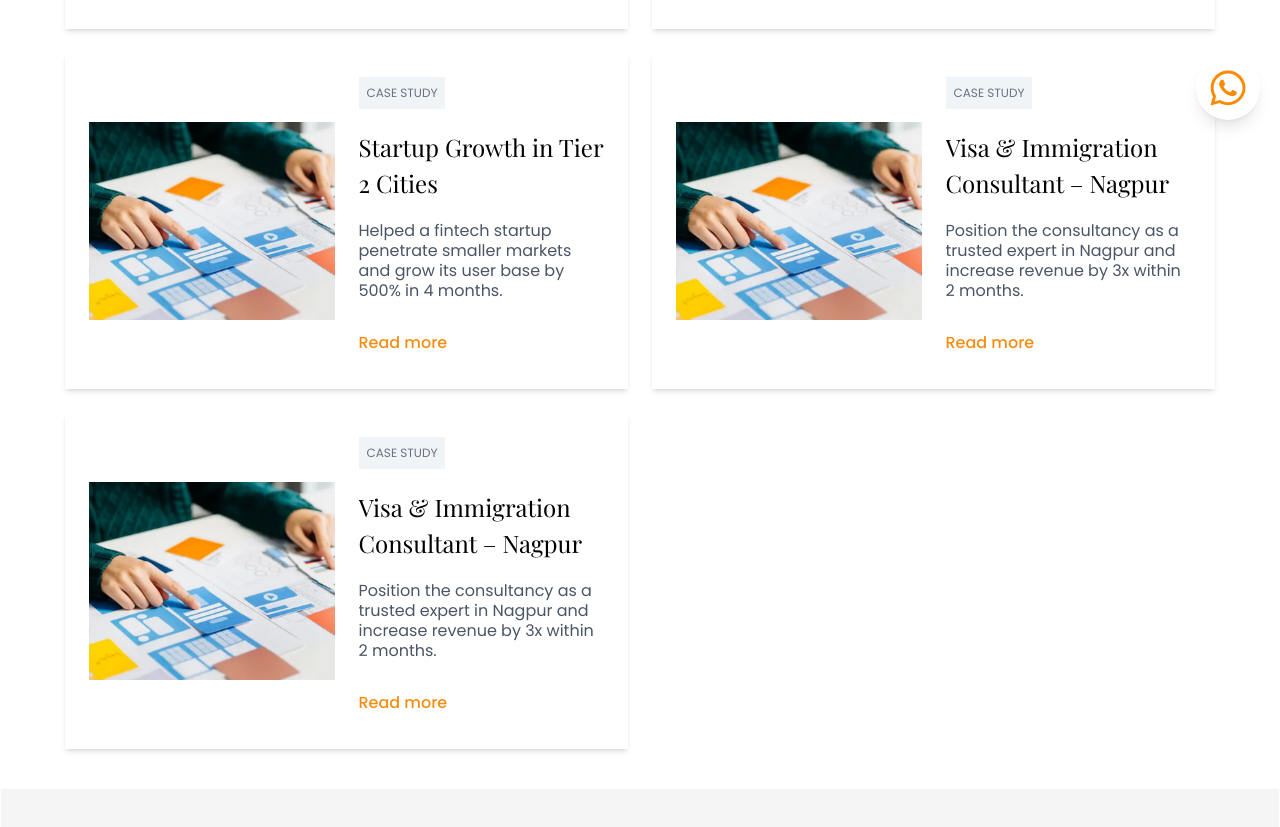
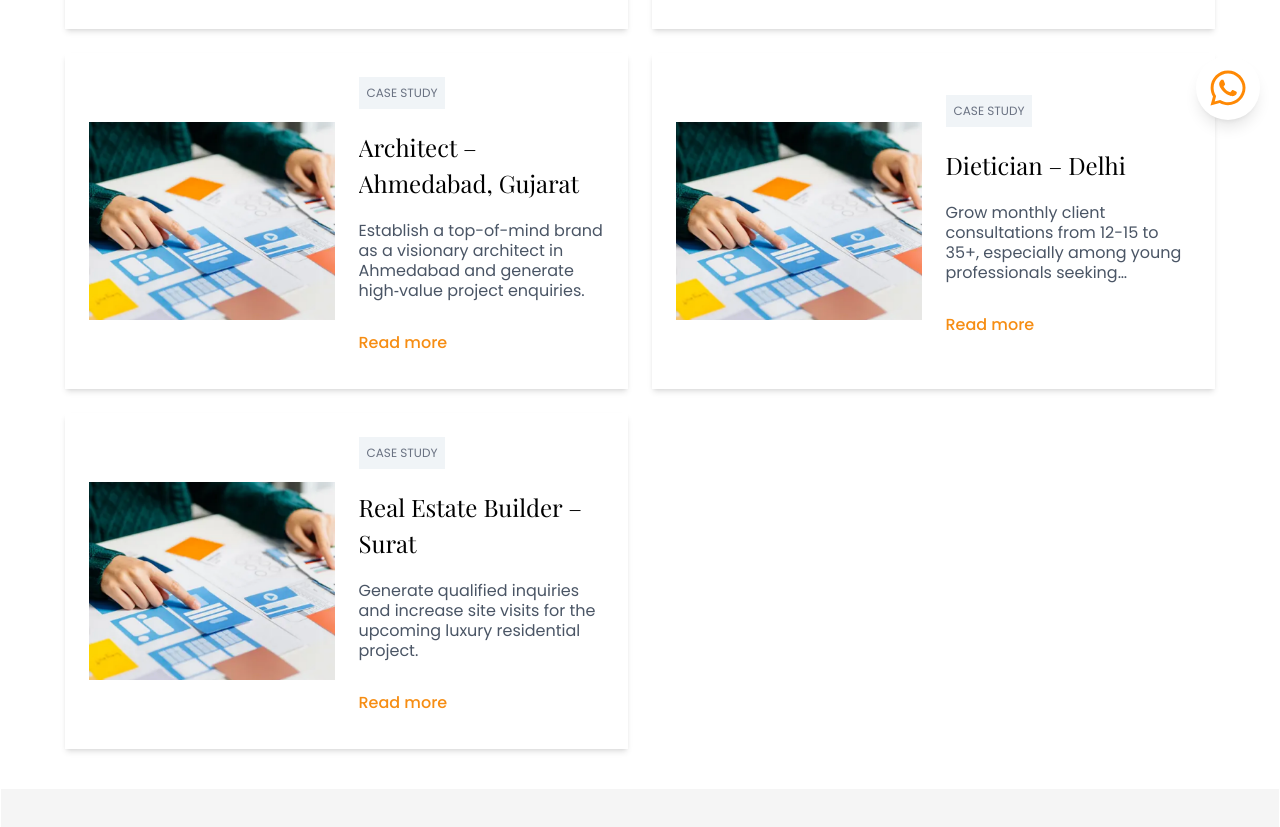
Before and after one commit to Code-X-Novas/winz-infotech-website, a React (Vite) app: page /case-study in a window 1280 px wide. Shown: the part 660-1487 px from the top of the page. Built offline with nearby package versions, Linux system fonts and the light colour scheme; a web font is replaced by a local one.

Commit message:
update case study

```diff
--- a/src/pages/CaseStudy.jsx
+++ b/src/pages/CaseStudy.jsx
@@ -10,46 +10,36 @@ const caseStudies = [
         id: 1,
         title: "Visa & Immigration Consultant – Nagpur",
         tag: "Case Study",
-        description:
-            "Position the consultancy as a trusted expert in Nagpur and increase revenue by 3x within 2 months.",
+        description: "Position the consultancy as a trusted expert in Nagpur and increase revenue by 3x within 2 months.",
         image: caseStudy,
-        link: "#",
     },
     {
         id: 2,
         title: "Beauty Salon – Mumbai",
         tag: "Case Study",
-        description:
-            "Boost beauty salon bookings, increase the average order value, and enhance brand visibility across Mumbai and its metro suburbs.",
+        description: "Boost beauty salon bookings, increase the average order value, and enhance brand visibility across Mumbai and its metro suburbs.",
         image: caseStudy,
-        link: "#",
     },
     {
         id: 3,
-        title: "Startup Growth in Tier 2 Cities",
+        title: "Architect – Ahmedabad, Gujarat",
         tag: "Case Study",
-        description:
-            "Helped a fintech startup penetrate smaller markets and grow its user base by 500% in 4 months.",
+        description: "Establish a top-of-mind brand as a visionary architect in Ahmedabad and generate high‑value project enquiries.",
         image: caseStudy,
-        link: "#",
     },
     {
         id: 4,
-        title: "Visa & Immigration Consultant – Nagpur",
+        title: "Dietician – Delhi",
         tag: "Case Study",
-        description:
-            "Position the consultancy as a trusted expert in Nagpur and increase revenue by 3x within 2 months.",
+        description: "Grow monthly client consultations from 12-15 to 35+, especially among young professionals seeking wellness.",
         image: caseStudy,
-        link: "#",
     },
     {
         id: 5,
-        title: "Visa & Immigration Consultant – Nagpur",
+        title: "Real Estate Builder – Surat",
         tag: "Case Study",
-        description:
-            "Position the consultancy as a trusted expert in Nagpur and increase revenue by 3x within 2 months.",
+        description: "Generate qualified inquiries and increase site visits for the upcoming luxury residential project.",
         image: caseStudy,
-        link: "#",
     },
 ];
 
```
